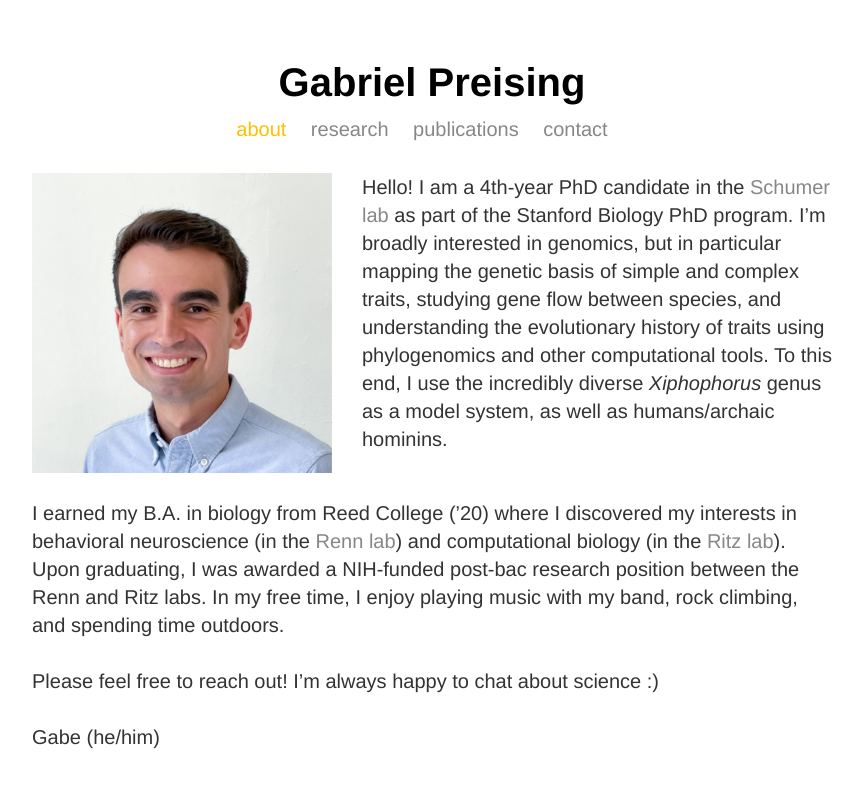
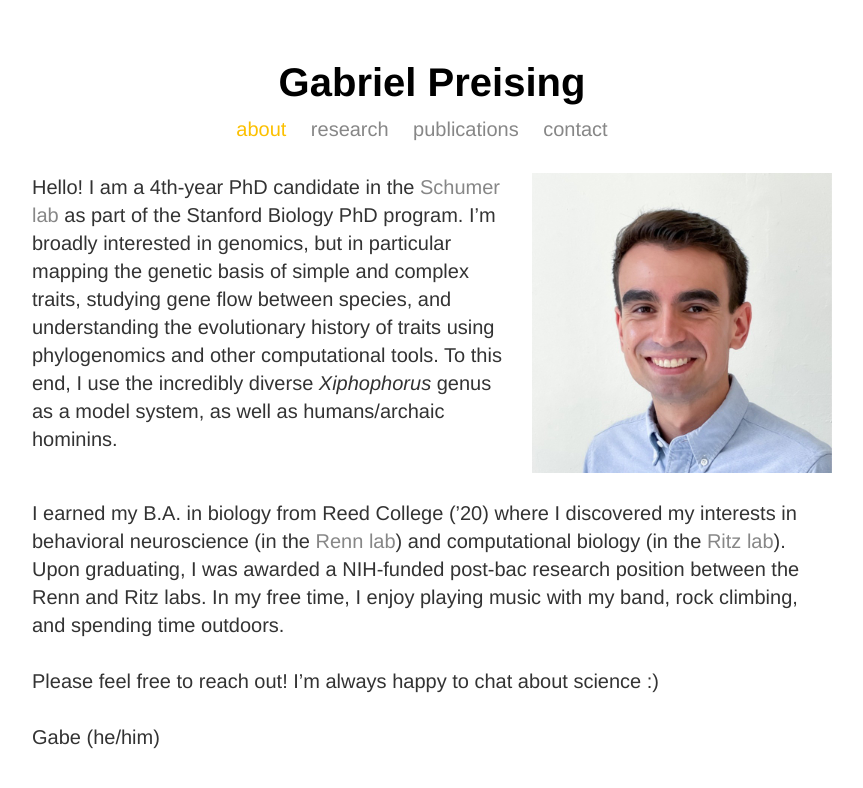
Before and after one commit to gpreising/gpreising.github.io, a Jekyll site: the page built from index.html, in a window 1280 px wide. Shown: the top 788 px of the page, without its empty margins (208-1071 px from the left). Built offline with Jekyll 4.4.1, drawn with Linux system fonts in a browser that asks for light colours.

Commit message:
move photo right of text

```diff
--- a/index.html
+++ b/index.html
@@ -10,7 +10,7 @@ title: Gabriel Preising | about
 		<li><a href="/contact">contact</a></li>
 	</ul>
 </nav>
-<img src="/img/headshot2023.jpeg" alt="gabe" style="float:left;width:300px;height:300px;margin:0px 30px 10px 0px">
+<img src="/img/headshot2023.jpeg" alt="gabe" style="float:right;width:300px;height:300px;margin:0px 0px 10px 30px">
 <div class="blurb">
 	<p>Hello! I am a 4th-year PhD candidate in the <a href="https://schumerlab.com/" target="_blank">Schumer lab</a> as part of the Stanford Biology PhD program.
 		I’m broadly interested in genomics, but in particular mapping the genetic basis of simple and complex traits, studying gene flow between species, and understanding the evolutionary history of traits using phylogenomics and other computational tools.
```
